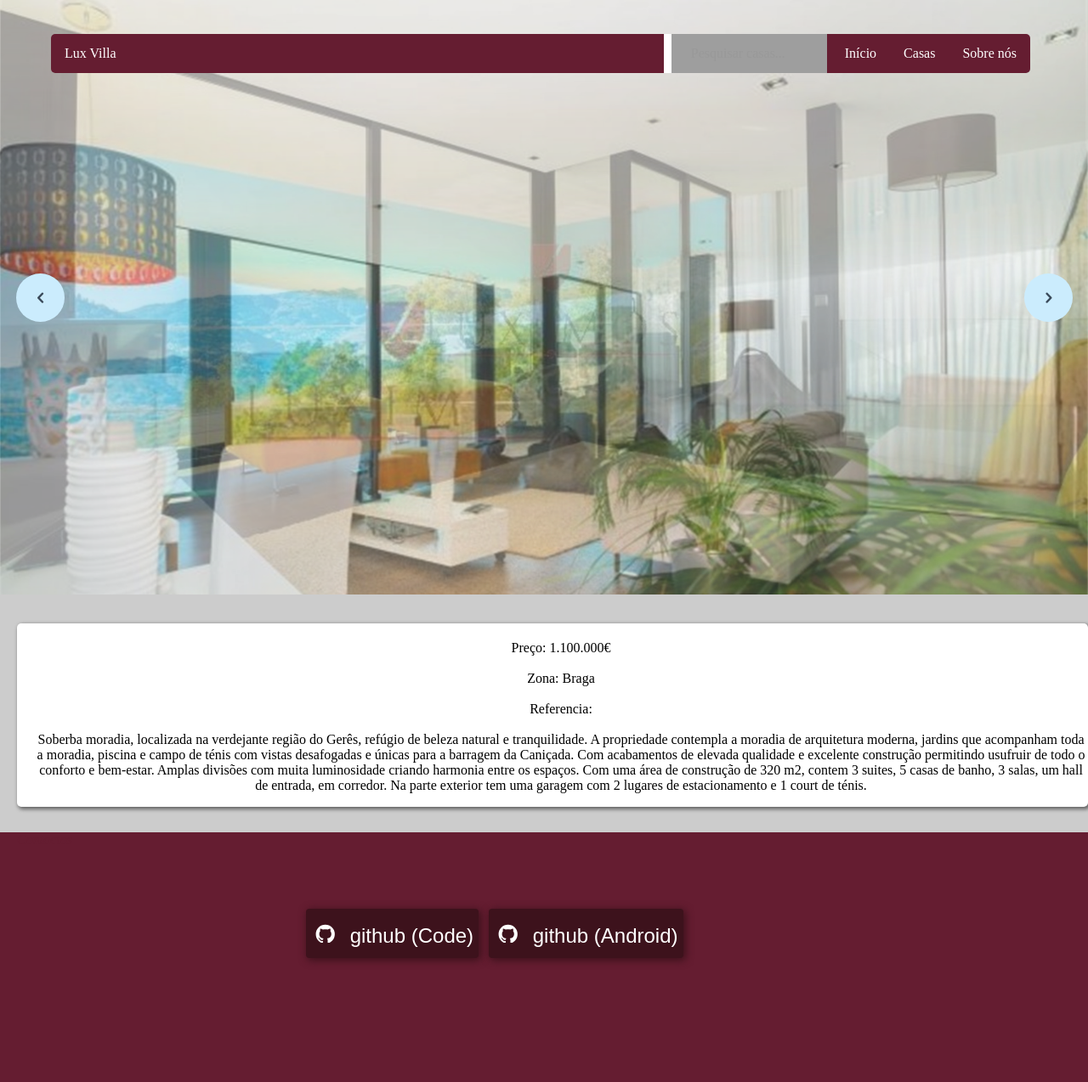
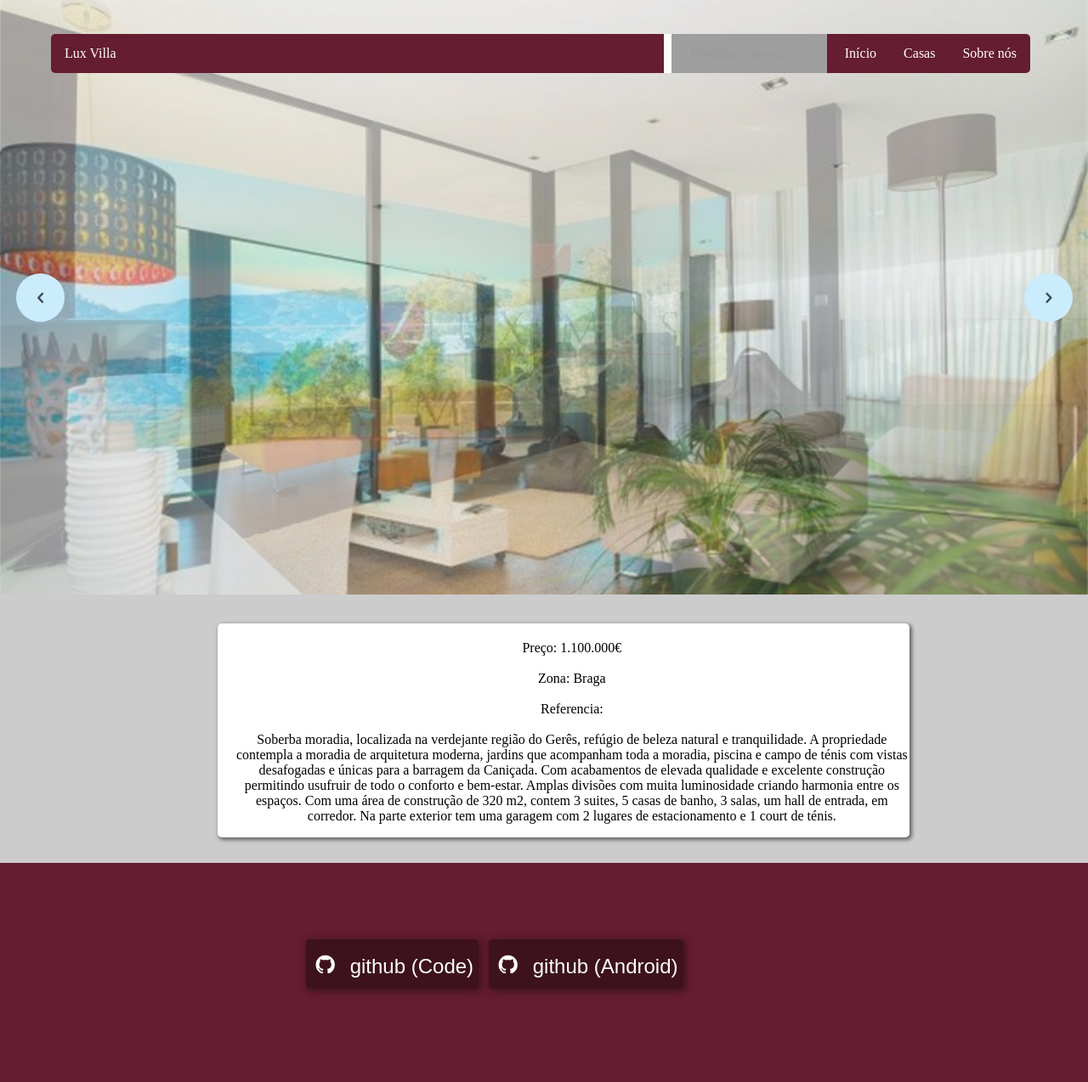
Before and after one commit to brunomassa/Luxvilla-web, a PHP site: page /casa1.html in a window 1280 px wide. Shown: the whole page at 85% size. Before the commit the page ends 1134 px from the top, so only its background shows below. Run offline with PHP 8.4, Linux system fonts and the light colour scheme; some libraries are stand-ins or nearby versions; grey boxes are pictures that could not be loaded.

Commit message:
some changes

```diff
--- a/casa1.html
+++ b/casa1.html
@@ -71,7 +71,7 @@ google.maps.event.addDomListener(window, 'load', initialize);
 		</div>
 		<!-- End cssSlider.com -->
         <div style="background:#CCC; width:100%; min-height:100px; margin-top:10px; padding-bottom:10px; overflow: hidden;" id="conteudo">
-<div class="caixacasas">
+<div class="caixaconteudo">
 <p class="pcaixa">
 Preço: 1.100.000€
 <br><br>
--- a/casa10.html
+++ b/casa10.html
@@ -71,7 +71,7 @@ google.maps.event.addDomListener(window, 'load', initialize);
 		</div>
 		<!-- End cssSlider.com -->
         <div style="background:#CCC; width:100%; min-height:100px; margin-top:10px; padding-bottom:10px; overflow: hidden;" id="conteudo">
-<div class="caixacasas">
+<div class="caixaconteudo">
 <p class="pcaixa">
 Preço: 1.600.000€
 <br><br>
--- a/casa2.html
+++ b/casa2.html
@@ -65,7 +65,7 @@ google.maps.event.addDomListener(window, 'load', initialize);
 		</div>
 		<!-- End cssSlider-->
         <div style="background:#CCC; width:100%; min-height:100px; margin-top:10px; padding-bottom:10px; overflow: hidden;" id="conteudo">
-<div class="caixacasas">
+<div class="caixaconteudo">
 <p class="pcaixa">
 preço : 1.800.000
 <br><br>
--- a/casa3.html
+++ b/casa3.html
@@ -71,7 +71,7 @@ google.maps.event.addDomListener(window, 'load', initialize);
 		</div>
 		<!-- End cssSlider.com -->
         <div style="background:#CCC; width:100%; min-height:100px; margin-top:10px; padding-bottom:10px; overflow: hidden;" id="conteudo">
-<div class="caixacasas">
+<div class="caixaconteudo">
 <p class="pcaixa">
 preço : 1.700.000
 <br><br>
--- a/casa4.html
+++ b/casa4.html
@@ -71,7 +71,7 @@ google.maps.event.addDomListener(window, 'load', initialize);
 		</div>
 		<!-- End cssSlider.com -->
         <div style="background:#CCC; width:100%; min-height:100px; margin-top:10px; padding-bottom:10px; overflow: hidden;" id="conteudo">
-<div class="caixacasas">
+<div class="caixaconteudo">
 <p class="pcaixa">
 preço: € 900,000.00 &euro;
 <br><br>
--- a/casa5.html
+++ b/casa5.html
@@ -64,7 +64,7 @@ google.maps.event.addDomListener(window, 'load', initialize);
 		</div>
 		<!-- End cssSlider-->
         <div style="background:#CCC; width:100%; min-height:100px; margin-top:10px; padding-bottom:10px; overflow: hidden;" id="conteudo">
-<div class="caixacasas">
+<div class="caixaconteudo">
 <p class="pcaixa">
 Preço: 1.150.000.00 &euro;
 <br><br>
--- a/casa6.html
+++ b/casa6.html
@@ -71,7 +71,7 @@ google.maps.event.addDomListener(window, 'load', initialize);
 		</div>
 		<!-- End cssSlider.com -->
         <div style="background:#CCC; width:100%; min-height:100px; margin-top:10px; padding-bottom:10px; overflow: hidden;" id="conteudo">
-<div class="caixacasas">
+<div class="caixaconteudo">
 <p class="pcaixa">
 Preço: 1.600.000€
 <br><br>
--- a/casa7.html
+++ b/casa7.html
@@ -65,7 +65,7 @@ google.maps.event.addDomListener(window, 'load', initialize);
 		</div>
 		<!-- End cssSlider-->
         <div style="background:#CCC; width:100%; min-height:100px; margin-top:10px; padding-bottom:10px; overflow: hidden;" id="conteudo">
-<div class="caixacasas">
+<div class="caixaconteudo">
 <p class="pcaixa">
 Preço: 1.200.000€
 <br><br>
--- a/casa8.html
+++ b/casa8.html
@@ -71,7 +71,7 @@ google.maps.event.addDomListener(window, 'load', initialize);
 		</div>
 		<!-- End cssSlider.com -->
         <div style="background:#CCC; width:100%; min-height:100px; margin-top:10px; padding-bottom:10px; overflow: hidden;" id="conteudo">
-<div class="caixacasas">
+<div class="caixaconteudo">
 <p class="pcaixa">
 Preço: 3.200.000€
 <br><br>
--- a/casa9.html
+++ b/casa9.html
@@ -71,7 +71,7 @@ google.maps.event.addDomListener(window, 'load', initialize);
 		</div>
 		<!-- End cssSlider.com -->
         <div style="background:#CCC; width:100%; min-height:100px; margin-top:10px; padding-bottom:10px; overflow: hidden;" id="conteudo">
-<div class="caixacasas">
+<div class="caixaconteudo">
 <p class="pcaixa">
 Preço: 2.600.000€
 <br><br>
--- a/styles/styles.css
+++ b/styles/styles.css
@@ -48,6 +48,7 @@ p{
 	margin-left:20px;
 	margin-top:20px;
 	text-align:center;
+	width: 21cm;
 }
 
 .caixacasas{
@@ -71,6 +72,19 @@ p{
 	border-top-right-radius:5px;
 
 }
+
+.caixaconteudo{
+	 -webkit-box-shadow: 0px 0px 4px 0px #ffffff;
+     box-shadow: 0px 0px 4px 0px #ffffff;
+	 margin-top:20px;
+	 margin-left:20%;
+	 float:left;
+	 border-radius: 5px;
+	 background:#FFF;
+	 box-shadow:2px 2px 4px 1px #666;
+
+}
+
 .caixacasassearchresults{
 	 -webkit-box-shadow: 0px 0px 4px 0px #ffffff;
      box-shadow: 0px 0px 4px 0px #ffffff;
```
